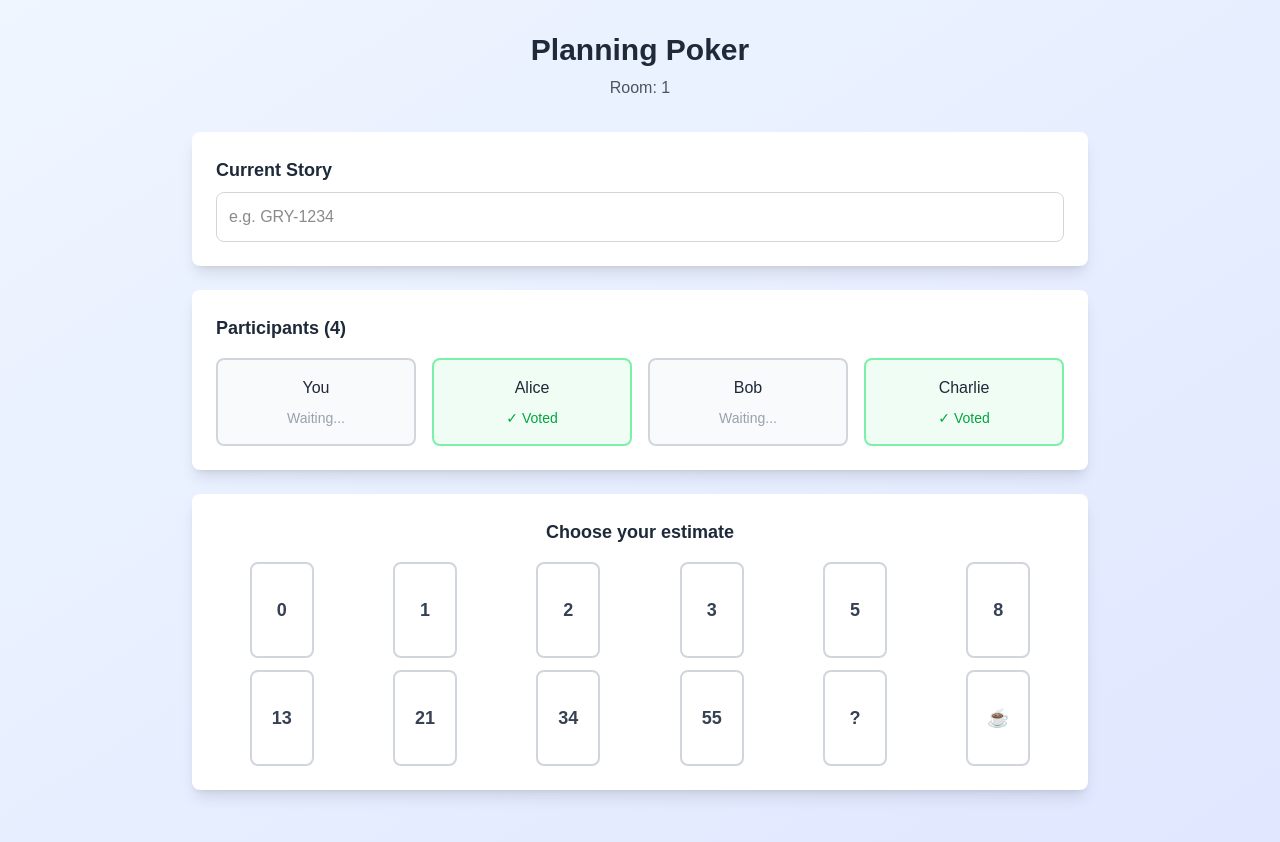
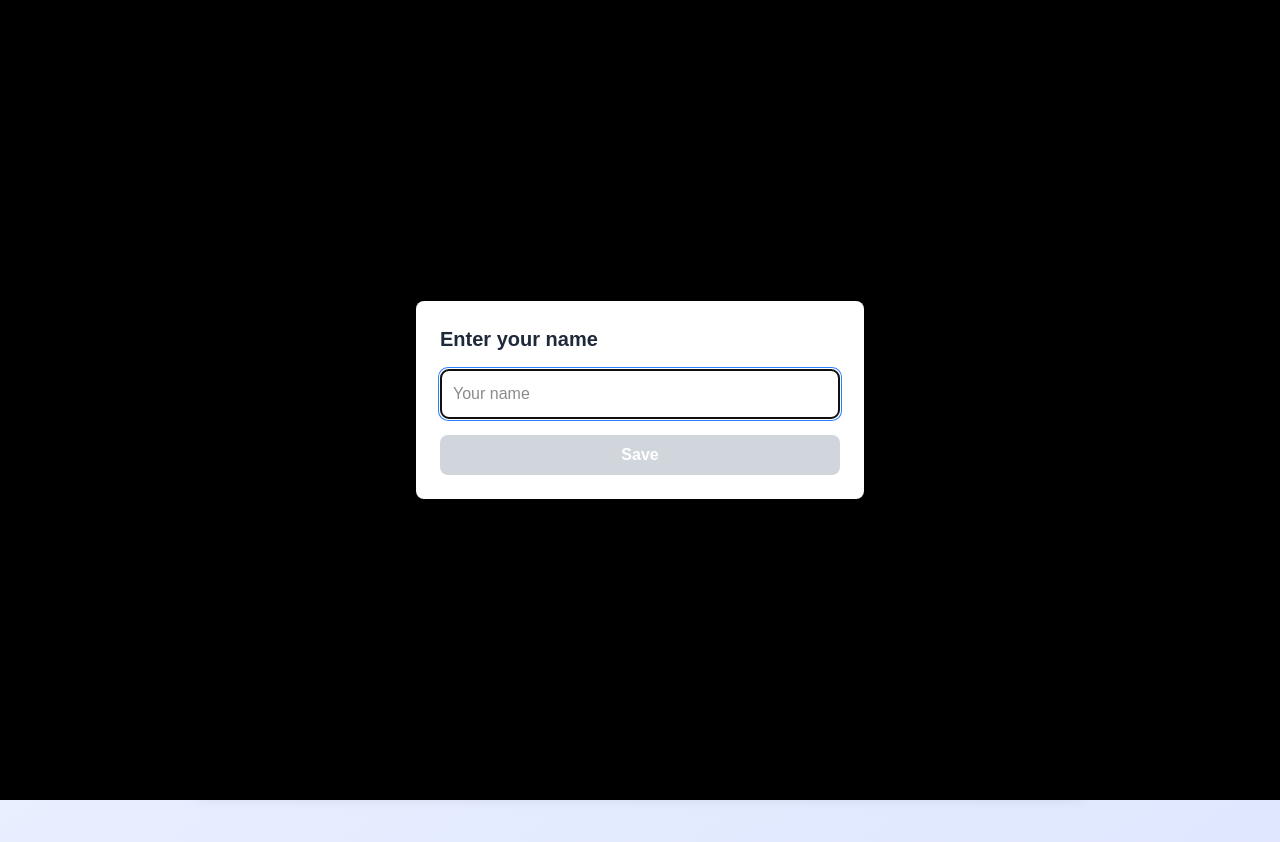
Before and after one commit to ferminhg/poker-planning, a Next.js app: page /room/1 in a window 1280 px wide. Shown: the top 842 px of the page. Built offline with nearby package versions, Linux system fonts and the light colour scheme.

Commit message:
Refactor Home component to utilize Layout, Header, and RoomCard components, enhancing modularity and code organization. Update RoomPage to manage user name with local storage and implement a modal for name entry, improving user experience.

```diff
--- a/src/app/page.tsx
+++ b/src/app/page.tsx
@@ -1,61 +1,12 @@
-'use client';
-
-import { useState } from 'react';
-import { useRouter } from 'next/navigation';
+import Header from '@/components/Header';
+import Layout from '@/components/Layout';
+import RoomCard from '@/components/RoomCard';
 
 export default function Home() {
-  const [roomCode, setRoomCode] = useState('');
-  const router = useRouter();
-
-  const createRoom = () => {
-    const newRoomId = Math.random().toString(36).substring(2, 15);
-    router.push(`/room/${newRoomId}`);
-  };
-
-  const joinRoom = () => {
-    if (roomCode.trim()) {
-      router.push(`/room/${roomCode.trim()}`);
-    }
-  };
-
   return (
-    <div className="min-h-screen bg-gradient-to-br from-blue-50 to-indigo-100">
-      <div className="container mx-auto px-4 py-8">
-        <div className="text-center mb-8">
-          <h1 className="text-4xl font-bold text-gray-800 mb-4">Planning Poker</h1>
-          <p className="text-gray-600 text-lg">Collaborative story point estimation for agile teams</p>
-        </div>
-
-        <div className="max-w-md mx-auto bg-white rounded-lg shadow-lg p-6">
-          <div className="mb-6">
-            <button
-              onClick={createRoom}
-              className="w-full bg-blue-600 hover:bg-blue-700 text-white font-semibold py-3 px-6 rounded-lg transition-colors"
-            >
-              Create New Room
-            </button>
-          </div>
-
-          <div className="text-center text-gray-500 mb-4">or</div>
-
-          <div className="space-y-4">
-            <input
-              type="text"
-              placeholder="Enter room code"
-              value={roomCode}
-              onChange={(e) => setRoomCode(e.target.value)}
-              onKeyPress={(e) => e.key === 'Enter' && joinRoom()}
-              className="w-full px-4 py-3 border border-gray-300 rounded-lg focus:ring-2 focus:ring-blue-500 focus:border-transparent"
-            />
-            <button
-              onClick={joinRoom}
-              className="w-full bg-gray-600 hover:bg-gray-700 text-white font-semibold py-3 px-6 rounded-lg transition-colors"
-            >
-              Join Room
-            </button>
-          </div>
-        </div>
-      </div>
-    </div>
+    <Layout>
+      <Header />
+      <RoomCard />
+    </Layout>
   );
 }
--- a/src/app/room/[id]/page.tsx
+++ b/src/app/room/[id]/page.tsx
@@ -12,14 +12,30 @@ interface Participant {
 
 export default function RoomPage({ params }: { params: Promise<{ id: string }> }) {
   const [roomId, setRoomId] = useState<string>('');
+  const [userName, setUserName] = useState<string>('');
+  const [showNameModal, setShowNameModal] = useState<boolean>(false);
+  const [tempName, setTempName] = useState<string>('');
 
   useEffect(() => {
     params.then((resolvedParams) => {
       setRoomId(resolvedParams.id);
     });
   }, [params]);
+
+  useEffect(() => {
+    const savedName = localStorage.getItem('planningPokerUserName');
+    if (savedName) {
+      setUserName(savedName);
+      setParticipants(prev => prev.map(p =>
+        p.id === '1' ? { ...p, name: savedName } : p
+      ));
+    } else {
+      setShowNameModal(true);
+    }
+  }, []);
+
   const [participants, setParticipants] = useState<Participant[]>([
-    { id: '1', name: 'You', hasVoted: false },
+    { id: '1', name: userName || 'You', hasVoted: false },
     { id: '2', name: 'Alice', hasVoted: true },
     { id: '3', name: 'Bob', hasVoted: false },
     { id: '4', name: 'Charlie', hasVoted: true },
@@ -50,6 +66,23 @@ export default function RoomPage({ params }: { params: Promise<{ id: string }> }
     setParticipants(prev => prev.map(p => ({ ...p, hasVoted: false, vote: undefined })));
   };
 
+  const handleSaveName = () => {
+    if (tempName.trim()) {
+      setUserName(tempName.trim());
+      localStorage.setItem('planningPokerUserName', tempName.trim());
+      setParticipants(prev => prev.map(p =>
+        p.id === '1' ? { ...p, name: tempName.trim() } : p
+      ));
+      setShowNameModal(false);
+      setTempName('');
+    }
+  };
+
+  const handleChangeName = () => {
+    setTempName(userName);
+    setShowNameModal(true);
+  };
+
   const allVoted = participants.every(p => p.hasVoted);
 
   return (
@@ -58,6 +91,18 @@ export default function RoomPage({ params }: { params: Promise<{ id: string }> }
         <div className="text-center mb-8">
           <h1 className="text-3xl font-bold text-gray-800 mb-2">Planning Poker</h1>
           <p className="text-gray-600">Room: {roomId}</p>
+          {userName && (
+            <div className="mt-2">
+              <span className="text-sm text-gray-500">You are: </span>
+              <span className="font-medium text-gray-700">{userName}</span>
+              <button
+                onClick={handleChangeName}
+                className="ml-2 text-blue-600 hover:text-blue-700 text-sm underline"
+              >
+                Change name
+              </button>
+            </div>
+          )}
         </div>
 
         <div className="max-w-4xl mx-auto space-y-6">
@@ -125,6 +170,44 @@ export default function RoomPage({ params }: { params: Promise<{ id: string }> }
             )}
           </div>
         </div>
+
+        {/* Name Modal */}
+        {showNameModal && (
+          <div className="fixed inset-0 bg-black bg-opacity-50 flex items-center justify-center z-50">
+            <div className="bg-white rounded-lg p-6 w-full max-w-md mx-4">
+              <h2 className="text-xl font-semibold text-gray-800 mb-4">Enter your name</h2>
+              <input
+                type="text"
+                value={tempName}
+                onChange={(e) => setTempName(e.target.value)}
+                onKeyPress={(e) => e.key === 'Enter' && handleSaveName()}
+                placeholder="Your name"
+                className="w-full p-3 border border-gray-300 rounded-lg focus:ring-2 focus:ring-blue-500 focus:border-transparent mb-4"
+                autoFocus
+              />
+              <div className="flex gap-3">
+                <button
+                  onClick={handleSaveName}
+                  disabled={!tempName.trim()}
+                  className="flex-1 bg-blue-600 hover:bg-blue-700 disabled:bg-gray-300 disabled:cursor-not-allowed text-white font-semibold py-2 px-4 rounded-lg transition-colors"
+                >
+                  Save
+                </button>
+                {userName && (
+                  <button
+                    onClick={() => {
+                      setShowNameModal(false);
+                      setTempName('');
+                    }}
+                    className="flex-1 bg-gray-500 hover:bg-gray-600 text-white font-semibold py-2 px-4 rounded-lg transition-colors"
+                  >
+                    Cancel
+                  </button>
+                )}
+              </div>
+            </div>
+          </div>
+        )}
       </div>
     </div>
   );
--- /dev/null
+++ b/src/components/Header.tsx
@@ -0,0 +1,15 @@
+interface HeaderProps {
+  title?: string;
+  subtitle?: string;
+  children?: React.ReactNode;
+}
+
+export default function Header({ title = "Planning Poker", subtitle = "Collaborative story point estimation for agile teams", children }: HeaderProps) {
+  return (
+    <div className="text-center mb-8">
+      <h1 className="text-4xl font-bold text-gray-800 mb-4">{title}</h1>
+      <p className="text-gray-600 text-lg">{subtitle}</p>
+      {children}
+    </div>
+  );
+}
--- /dev/null
+++ b/src/components/Layout.tsx
@@ -0,0 +1,13 @@
+interface LayoutProps {
+  children: React.ReactNode;
+}
+
+export default function Layout({ children }: LayoutProps) {
+  return (
+    <div className="min-h-screen bg-gradient-to-br from-blue-50 to-indigo-100">
+      <div className="container mx-auto px-4 py-8">
+        {children}
+      </div>
+    </div>
+  );
+}
--- /dev/null
+++ b/src/components/RoomCard.tsx
@@ -0,0 +1,52 @@
+'use client';
+
+import { useState } from 'react';
+import { useRouter } from 'next/navigation';
+
+export default function RoomCard() {
+  const [roomCode, setRoomCode] = useState('');
+  const router = useRouter();
+
+  const createRoom = () => {
+    const newRoomId = Math.random().toString(36).substring(2, 15);
+    router.push(`/room/${newRoomId}`);
+  };
+
+  const joinRoom = () => {
+    if (roomCode.trim()) {
+      router.push(`/room/${roomCode.trim()}`);
+    }
+  };
+
+  return (
+    <div className="max-w-md mx-auto bg-white rounded-lg shadow-lg p-6">
+      <div className="mb-6">
+        <button
+          onClick={createRoom}
+          className="w-full bg-blue-600 hover:bg-blue-700 text-white font-semibold py-3 px-6 rounded-lg transition-colors"
+        >
+          Create New Room
+        </button>
+      </div>
+
+      <div className="text-center text-gray-500 mb-4">or</div>
+
+      <div className="space-y-4">
+        <input
+          type="text"
+          placeholder="Enter room code"
+          value={roomCode}
+          onChange={(e) => setRoomCode(e.target.value)}
+          onKeyPress={(e) => e.key === 'Enter' && joinRoom()}
+          className="w-full px-4 py-3 border border-gray-300 rounded-lg focus:ring-2 focus:ring-blue-500 focus:border-transparent"
+        />
+        <button
+          onClick={joinRoom}
+          className="w-full bg-gray-600 hover:bg-gray-700 text-white font-semibold py-3 px-6 rounded-lg transition-colors"
+        >
+          Join Room
+        </button>
+      </div>
+    </div>
+  );
+}
```
